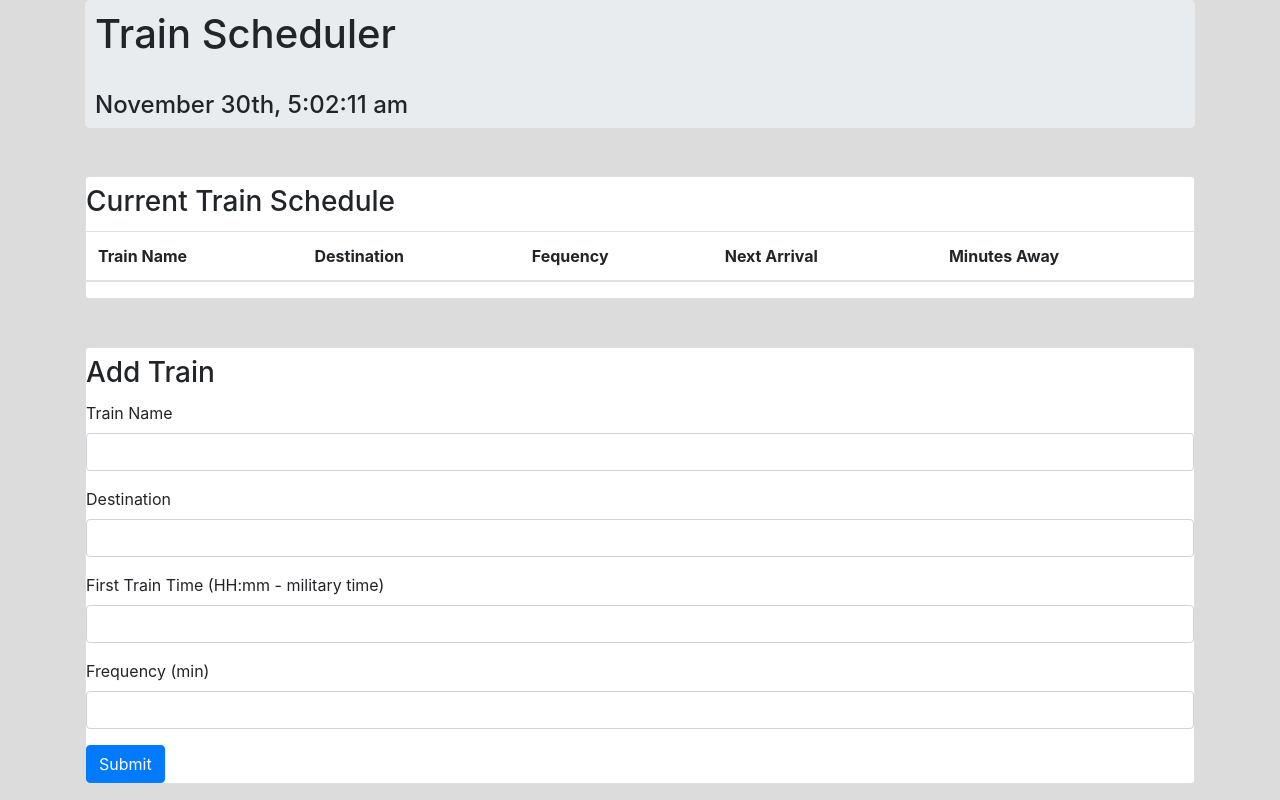
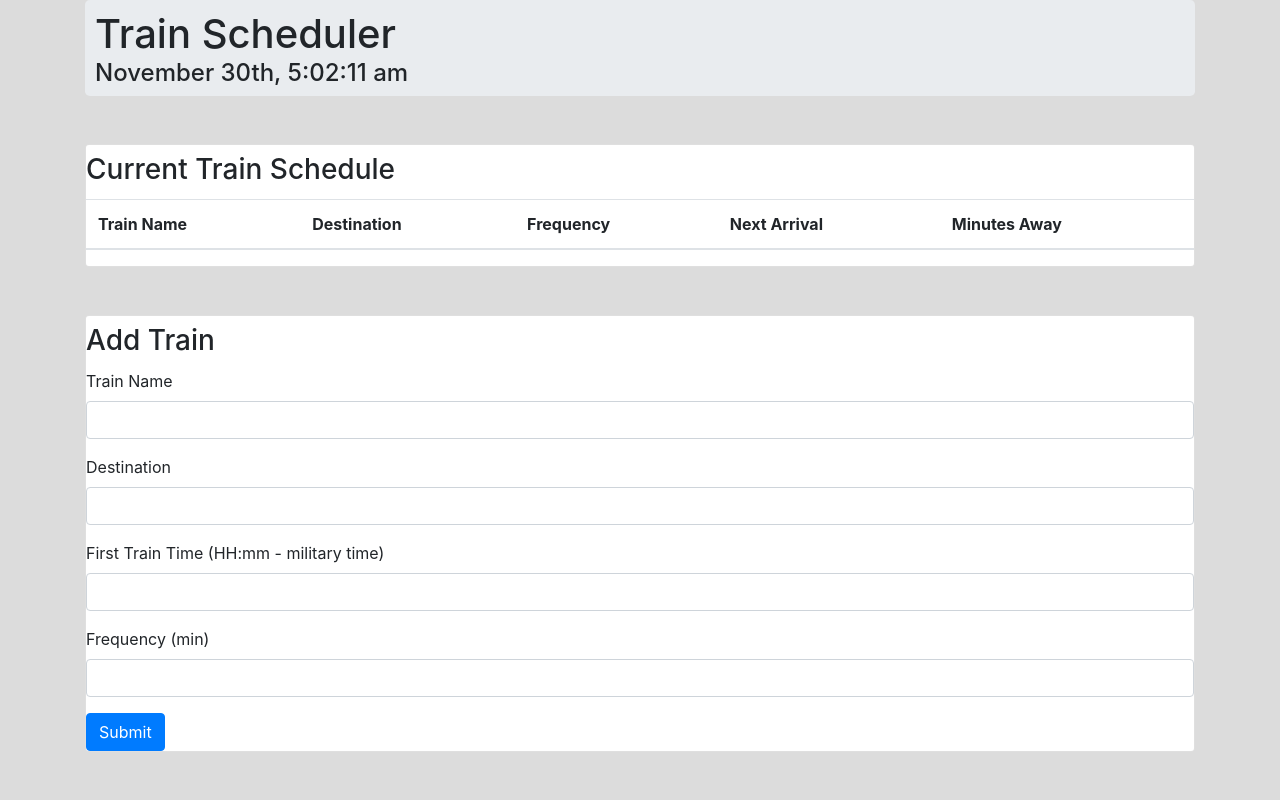
Before and after one commit to jolarios96/Train-Scheduler, a plain HTML site: page index.html in a window 1280 px wide. Drawn offline with nearby package versions, Linux system fonts and the light colour scheme.

Commit message:
corrections and psuedo-code

```diff
--- a/index.html
+++ b/index.html
@@ -12,6 +12,8 @@
 
     <style>
         body {
+            min-width: 490px;
+
             background-color: gainsboro;
         }
         #page-banner{
@@ -29,6 +31,14 @@
             bottom: 0;
             left: 10px;
         }
+
+        @media (min-width: 1px){
+            .jumbotron{
+                padding: 3rem 2rem;
+            }
+
+        }
+
     </style>
 </head>
 
@@ -41,12 +51,12 @@
 
         <div class='card mt-5 pt-2 table-striped'>
             <h3 class='card-title'>Current Train Schedule</h3>
-            <table class="table">
+            <table id='timetable' class="table">
                 <thead>
                     <tr>
                         <th scope="col">Train Name</th>
                         <th scope="col">Destination</th>
-                        <th scope="col">Fequency</th>
+                        <th scope="col">Frequency</th>
                         <th scope="col">Next Arrival</th>
                         <th scope="col">Minutes Away</th>
                     </tr>
@@ -121,10 +131,15 @@
         var globalClock = setInterval(function () {
             $('#clock').text(moment().format('MMMM Do, h:mm:ss a'));
 
+            //next, update table entries via firebase data
+
         }, 1000);
 
         $('#submit').on('click', function () {
+            var newEntry = $('<tr>');
+            //append data <td>'s to new <tr>
 
+            // JSON.stringify & send to firebase
         });
 
     </script>
```
